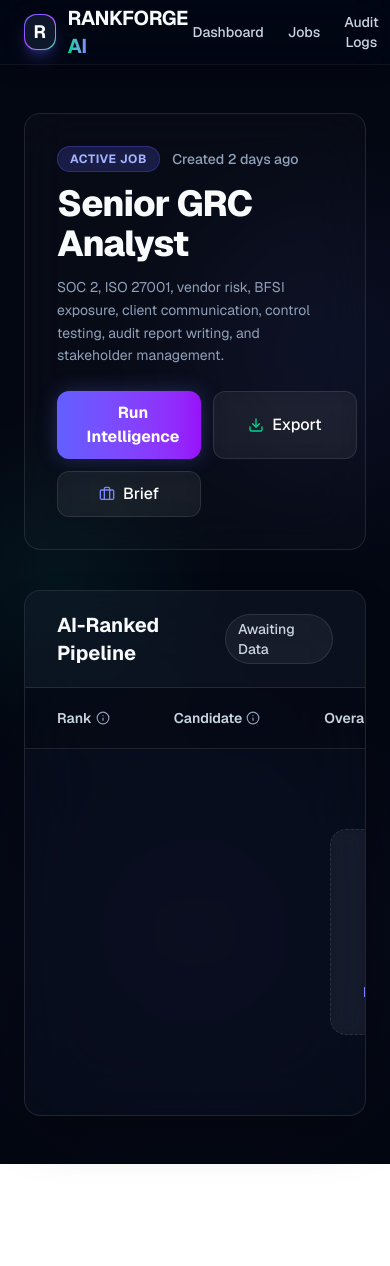
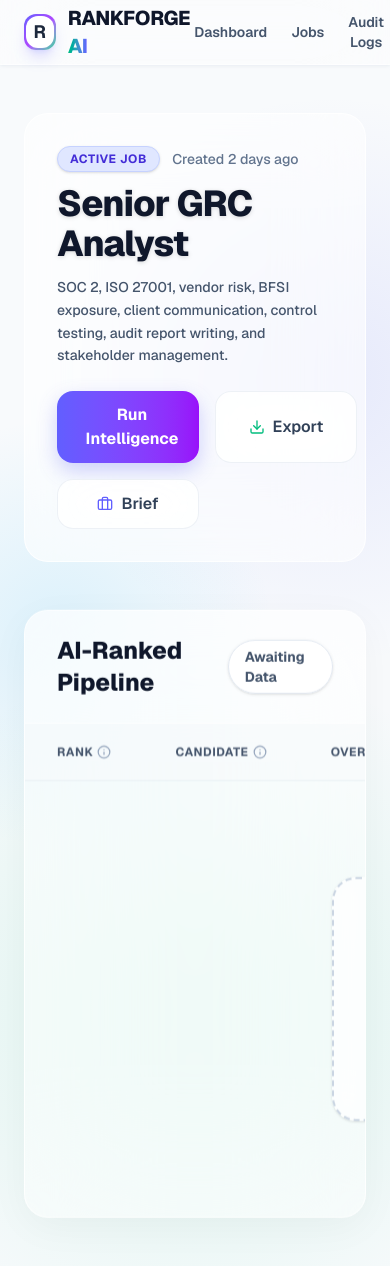
Before and after one commit to ashu27198mastud-design/India-Runs, a Next.js app: page / in a window 390 px wide. Before the commit the page ends 1164 px from the top, so only its background shows below. Built offline with nearby package versions, Linux system fonts and the light colour scheme.

Commit message:
UI: Premium Light Mode redesign with extreme 3D hover effects, floating table, and highly visible loading skeletons

```diff
--- a/src/app/globals.css
+++ b/src/app/globals.css
@@ -39,11 +39,11 @@
   animation: gradient-xy 15s ease infinite;
 }
 
-.bg-mesh-dark {
-  background: radial-gradient(circle at 15% 50%, rgba(20, 184, 166, 0.08), transparent 25%),
-              radial-gradient(circle at 85% 30%, rgba(99, 102, 241, 0.08), transparent 25%),
-              radial-gradient(circle at 50% 80%, rgba(139, 92, 246, 0.05), transparent 30%);
-  background-color: #030712; /* Tailwind gray-950 but darker */
+.bg-mesh-light {
+  background: radial-gradient(circle at 15% 50%, rgba(56, 189, 248, 0.15), transparent 30%),
+              radial-gradient(circle at 85% 30%, rgba(129, 140, 248, 0.15), transparent 30%),
+              radial-gradient(circle at 50% 80%, rgba(52, 211, 153, 0.15), transparent 35%);
+  background-color: #f8fafc; /* Tailwind slate-50 */
 }
 
 @keyframes fade-in-up {
@@ -61,6 +61,16 @@
   animation: fade-in-up 0.2s cubic-bezier(0.16, 1, 0.3, 1) forwards;
 }
 
+@keyframes float {
+  0% { transform: translateY(0px); }
+  50% { transform: translateY(-8px); }
+  100% { transform: translateY(0px); }
+}
+
+.animate-float {
+  animation: float 6s ease-in-out infinite;
+}
+
 @keyframes shimmer {
   100% {
     transform: translateX(100%);
--- a/src/app/page.tsx
+++ b/src/app/page.tsx
@@ -14,12 +14,12 @@
       onMouseLeave={() => setIsVisible(false)}
     >
       {children}
-      <Info size={14} className="text-slate-400 group-hover:text-indigo-400 transition-colors" />
+      <Info size={14} className="text-slate-400 group-hover:text-indigo-500 transition-colors" />
       {isVisible && (
-        <div className="absolute bottom-full left-1/2 -translate-x-1/2 mb-2 w-48 p-3 rounded-xl bg-slate-800/90 backdrop-blur-xl border border-white/10 shadow-2xl text-xs text-slate-200 z-50 animate-fade-in-up text-center font-normal tracking-wide">
+        <div className="absolute bottom-full left-1/2 -translate-x-1/2 mb-2 w-48 p-3 rounded-xl bg-white/90 backdrop-blur-xl border border-white shadow-2xl text-xs text-slate-800 z-50 animate-fade-in-up text-center font-medium tracking-wide">
           {content}
           {/* Arrow */}
-          <div className="absolute top-full left-1/2 -translate-x-1/2 -mt-[1px] border-4 border-transparent border-t-slate-800/90"></div>
+          <div className="absolute top-full left-1/2 -translate-x-1/2 -mt-[1px] border-4 border-transparent border-t-white"></div>
         </div>
       )}
     </div>
@@ -105,66 +105,66 @@
   };
 
   return (
-    <div className="min-h-screen bg-mesh-dark text-slate-50 font-sans selection:bg-indigo-500/30">
-      {/* Navbar - Glassmorphism */}
-      <header className="border-b border-white/5 bg-slate-950/40 backdrop-blur-xl sticky top-0 z-40 shadow-lg shadow-black/20">
+    <div className="min-h-screen bg-mesh-light text-slate-800 font-sans selection:bg-indigo-500/20">
+      {/* Navbar - Light Glassmorphism */}
+      <header className="border-b border-white/60 bg-white/40 backdrop-blur-2xl sticky top-0 z-40 shadow-sm shadow-slate-200/50">
         <div className="max-w-7xl mx-auto px-6 h-16 flex items-center justify-between">
           <div className="flex items-center gap-3 hover:scale-105 transition-transform duration-300 cursor-pointer">
-            <div className="w-9 h-9 rounded-xl bg-gradient-to-br from-indigo-500 via-purple-500 to-emerald-400 p-[1px] shadow-lg shadow-indigo-500/30">
-              <div className="w-full h-full bg-slate-900 rounded-xl flex items-center justify-center font-bold text-lg text-white">
+            <div className="w-9 h-9 rounded-xl bg-gradient-to-br from-indigo-500 via-purple-500 to-emerald-400 p-[2px] shadow-lg shadow-indigo-500/20">
+              <div className="w-full h-full bg-white rounded-xl flex items-center justify-center font-bold text-lg text-slate-800">
                 R
               </div>
             </div>
-            <h1 className="font-bold text-xl tracking-tight">RANKFORGE <span className="text-transparent bg-clip-text bg-gradient-to-r from-emerald-400 to-indigo-400">AI</span></h1>
+            <h1 className="font-extrabold text-xl tracking-tight text-slate-900">RANKFORGE <span className="text-transparent bg-clip-text bg-gradient-to-r from-emerald-500 to-indigo-500">AI</span></h1>
           </div>
           <div className="flex gap-6">
-            <button className="text-sm font-medium text-slate-300 hover:text-white transition-colors">Dashboard</button>
-            <button className="text-sm font-medium text-slate-300 hover:text-white transition-colors">Jobs</button>
-            <button className="text-sm font-medium text-slate-300 hover:text-white transition-colors">Audit Logs</button>
+            <button className="text-sm font-semibold text-slate-600 hover:text-indigo-600 transition-colors">Dashboard</button>
+            <button className="text-sm font-semibold text-slate-600 hover:text-indigo-600 transition-colors">Jobs</button>
+            <button className="text-sm font-semibold text-slate-600 hover:text-indigo-600 transition-colors">Audit Logs</button>
           </div>
         </div>
       </header>
 
       {/* Main Content */}
-      <main className="max-w-7xl mx-auto px-6 py-12 space-y-10">
+      <main className="max-w-7xl mx-auto px-6 py-12 space-y-12">
 
-        {/* Header Section - 3D Hover & Glass */}
-        <section className="relative flex flex-col md:flex-row md:items-center justify-between gap-6 bg-white/[0.02] backdrop-blur-xl border border-white/10 rounded-2xl p-8 hover:-translate-y-1 hover:shadow-2xl hover:shadow-indigo-500/10 transition-all duration-500 overflow-hidden group">
+        {/* Header Section - 3D Hover & Light Glass */}
+        <section className="relative flex flex-col md:flex-row md:items-center justify-between gap-6 bg-white/60 backdrop-blur-2xl border border-white/80 rounded-3xl p-8 hover:-translate-y-2 hover:shadow-2xl hover:shadow-indigo-500/10 transition-all duration-500 overflow-hidden group">
           {/* Subtle background glow on hover */}
-          <div className="absolute inset-0 bg-gradient-to-r from-indigo-500/0 via-indigo-500/0 to-emerald-500/0 group-hover:from-indigo-500/5 group-hover:to-emerald-500/5 transition-all duration-700 pointer-events-none rounded-2xl" />
+          <div className="absolute inset-0 bg-gradient-to-r from-indigo-500/0 via-indigo-500/0 to-emerald-500/0 group-hover:from-indigo-500/5 group-hover:to-emerald-500/5 transition-all duration-700 pointer-events-none rounded-3xl" />
 
           <div className="relative z-10">
             <div className="flex items-center gap-3 mb-3">
-              <span className="px-3 py-1 text-xs font-bold uppercase tracking-wider bg-indigo-500/20 text-indigo-300 border border-indigo-500/30 rounded-full shadow-inner">
+              <span className="px-3 py-1 text-xs font-bold uppercase tracking-wider bg-indigo-100 text-indigo-700 border border-indigo-200 rounded-full shadow-sm">
                 Active Job
               </span>
-              <span className="text-slate-400 text-sm font-medium">Created 2 days ago</span>
+              <span className="text-slate-500 text-sm font-medium">Created 2 days ago</span>
             </div>
-            <h2 className="text-4xl font-extrabold mb-3 tracking-tight">Senior GRC Analyst</h2>
-            <p className="text-slate-400 max-w-2xl leading-relaxed text-sm">
+            <h2 className="text-4xl font-extrabold mb-3 tracking-tight text-slate-900 drop-shadow-sm">Senior GRC Analyst</h2>
+            <p className="text-slate-600 max-w-2xl leading-relaxed text-sm font-medium">
               SOC 2, ISO 27001, vendor risk, BFSI exposure, client communication, control testing, audit report writing, and stakeholder management.
             </p>
           </div>
 
           {/* Action Buttons */}
-          <div className="grid grid-cols-2 md:flex md:flex-row gap-3 min-w-[300px] relative z-10">
+          <div className="grid grid-cols-2 md:flex md:flex-row gap-4 min-w-[300px] relative z-10">
             <button
               onClick={runAIRanking}
               disabled={isLoading}
-              className="group flex items-center justify-center gap-2 px-6 py-2.5 bg-gradient-to-r from-indigo-500 to-purple-600 hover:from-indigo-400 hover:to-purple-500 disabled:opacity-50 text-white font-bold rounded-xl transition-all shadow-[0_0_20px_rgba(99,102,241,0.3)] hover:shadow-[0_0_30px_rgba(99,102,241,0.5)] hover:-translate-y-0.5"
+              className="group flex items-center justify-center gap-2 px-8 py-3 bg-gradient-to-r from-indigo-500 to-purple-600 hover:from-indigo-600 hover:to-purple-700 disabled:opacity-50 text-white font-bold rounded-2xl transition-all shadow-[0_8px_20px_rgba(99,102,241,0.3)] hover:shadow-[0_12px_30px_rgba(99,102,241,0.5)] hover:-translate-y-1"
             >
               {isLoading ? <Loader2 size={18} className="animate-spin" /> : <Play size={18} className="group-hover:scale-110 transition-transform" />}
               {isLoading ? "AI Processing..." : "Run Intelligence"}
             </button>
             <button
               onClick={exportToPDF}
-              className="flex items-center justify-center gap-2 px-5 py-2.5 bg-white/5 hover:bg-white/10 border border-white/10 hover:border-white/20 text-white font-medium rounded-xl transition-all hover:-translate-y-0.5 backdrop-blur-md"
+              className="flex items-center justify-center gap-2 px-6 py-3 bg-white/80 hover:bg-white border border-slate-200/60 hover:border-slate-300 text-slate-700 font-semibold rounded-2xl transition-all hover:-translate-y-1 hover:shadow-xl hover:shadow-slate-200/50 backdrop-blur-xl"
             >
-              <Download size={16} className="text-emerald-400" />
+              <Download size={16} className="text-emerald-500" />
               Export
             </button>
-            <button className="flex items-center justify-center gap-2 px-5 py-2.5 bg-white/5 hover:bg-white/10 border border-white/10 hover:border-white/20 text-white font-medium rounded-xl transition-all hover:-translate-y-0.5 backdrop-blur-md">
-              <Briefcase size={16} className="text-indigo-400" />
+            <button className="flex items-center justify-center gap-2 px-6 py-3 bg-white/80 hover:bg-white border border-slate-200/60 hover:border-slate-300 text-slate-700 font-semibold rounded-2xl transition-all hover:-translate-y-1 hover:shadow-xl hover:shadow-slate-200/50 backdrop-blur-xl">
+              <Briefcase size={16} className="text-indigo-500" />
               Brief
             </button>
           </div>
@@ -172,72 +172,74 @@
 
         {/* Error State */}
         {error && (
-          <div className="p-4 bg-red-950/40 backdrop-blur-md border border-red-500/30 rounded-xl text-red-300 shadow-lg shadow-red-900/20 animate-fade-in-up">
-            <div className="flex items-center gap-2 font-medium"><AlertTriangle size={16} /> Analysis Failed</div>
-            <div className="mt-1 text-sm opacity-90">{error}</div>
+          <div className="p-4 bg-red-50/80 backdrop-blur-md border border-red-200 rounded-2xl text-red-700 shadow-xl shadow-red-100/50 animate-fade-in-up">
+            <div className="flex items-center gap-2 font-bold"><AlertTriangle size={18} /> Analysis Failed</div>
+            <div className="mt-1 text-sm font-medium">{error}</div>
           </div>
         )}
 
-        {/* Table Section - Glassmorphism & 3D */}
-        <section className="bg-slate-900/30 backdrop-blur-2xl border border-white/10 rounded-2xl overflow-hidden shadow-2xl shadow-black/40">
-          <div className="px-8 py-5 border-b border-white/10 bg-white/[0.02] flex justify-between items-center">
-            <h3 className="font-bold text-xl flex items-center gap-3">
+        {/* Table Section - Light Glassmorphism & 3D */}
+        <section className="bg-white/50 backdrop-blur-3xl border border-white/80 rounded-3xl overflow-hidden shadow-[0_10px_40px_rgba(0,0,0,0.04)] animate-float relative">
+
+          <div className="px-8 py-6 border-b border-white/60 bg-white/40 flex justify-between items-center">
+            <h3 className="font-extrabold text-2xl flex items-center gap-3 text-slate-900">
               AI-Ranked Pipeline
-              {isLoading && <Loader2 size={18} className="animate-spin text-indigo-400" />}
+              {isLoading && <Loader2 size={20} className="animate-spin text-indigo-500" />}
             </h3>
-            <span className="text-sm font-medium bg-white/5 px-3 py-1 rounded-full border border-white/10 text-slate-300">
+            <span className="text-sm font-bold bg-white/80 px-4 py-1.5 rounded-full border border-slate-200 text-slate-600 shadow-sm">
               {candidates.length > 0 ? `${candidates.length} Profiles Analyzed` : "Awaiting Data"}
             </span>
           </div>
 
           <div className="overflow-x-auto">
             <table className="w-full text-left text-sm whitespace-nowrap">
-              <thead className="bg-black/20 text-slate-300 border-b border-white/10">
+              <thead className="bg-slate-50/50 text-slate-600 border-b border-slate-200/60">
                 <tr>
-                  <th className="px-8 py-5 font-semibold">
+                  <th className="px-8 py-5 font-bold uppercase tracking-wider text-xs">
                     <Tooltip content="The candidate's absolute ranking from 1 to N based on the AI's holistic analysis.">Rank</Tooltip>
                   </th>
-                  <th className="px-8 py-5 font-semibold">
+                  <th className="px-8 py-5 font-bold uppercase tracking-wider text-xs">
                     <Tooltip content="Candidate profile including name, current role, and total years of experience.">Candidate</Tooltip>
                   </th>
-                  <th className="px-8 py-5 font-semibold">
+                  <th className="px-8 py-5 font-bold uppercase tracking-wider text-xs">
                     <Tooltip content="Overall match percentage factoring in skills, experience, and trajectory vs the job description.">Overall Fit</Tooltip>
                   </th>
-                  <th className="px-8 py-5 font-semibold">
+                  <th className="px-8 py-5 font-bold uppercase tracking-wider text-xs">
                     <Tooltip content="Score based strictly on verifiable project outcomes and past achievements.">Evidence Score</Tooltip>
                   </th>
-                  <th className="px-8 py-5 font-semibold">
+                  <th className="px-8 py-5 font-bold uppercase tracking-wider text-xs">
                     <Tooltip content="AI prediction of flight risk, keyword stuffing (overfit), or culture mismatch. Lower is better.">Risk Score</Tooltip>
                   </th>
-                  <th className="px-8 py-5 font-semibold">
+                  <th className="px-8 py-5 font-bold uppercase tracking-wider text-xs">
                     <Tooltip content="The AI's recommended next step (e.g. Interview, Hold, Reject) and justification.">Action</Tooltip>
                   </th>
                 </tr>
               </thead>
-              <tbody className="divide-y divide-white/5">
+              <tbody className="divide-y divide-slate-200/50">
 
                 {isLoading && Array.from({ length: 3 }).map((_, i) => (
-                  <tr key={i} className="animate-pulse bg-white/[0.01]">
-                    <td className="px-8 py-6"><div className="w-10 h-10 bg-white/10 rounded-full"></div></td>
-                    <td className="px-8 py-6"><div className="w-40 h-5 bg-white/10 rounded-md mb-3"></div><div className="w-24 h-3 bg-white/5 rounded"></div></td>
-                    <td className="px-8 py-6"><div className="w-28 h-2.5 bg-white/10 rounded-full"></div></td>
-                    <td className="px-8 py-6"><div className="w-16 h-5 bg-white/10 rounded"></div></td>
-                    <td className="px-8 py-6"><div className="w-16 h-5 bg-white/10 rounded"></div></td>
-                    <td className="px-8 py-6"><div className="w-32 h-10 bg-white/10 rounded-xl"></div></td>
+                  <tr key={i} className="animate-pulse bg-white/30">
+                    {/* Highly visible skeleton loader for light mode */}
+                    <td className="px-8 py-6"><div className="w-10 h-10 bg-slate-200 rounded-full shadow-inner"></div></td>
+                    <td className="px-8 py-6"><div className="w-40 h-5 bg-slate-200 rounded-md mb-3"></div><div className="w-24 h-3 bg-slate-100 rounded"></div></td>
+                    <td className="px-8 py-6"><div className="w-28 h-3 bg-slate-200 rounded-full shadow-inner"></div></td>
+                    <td className="px-8 py-6"><div className="w-16 h-6 bg-slate-200 rounded-md"></div></td>
+                    <td className="px-8 py-6"><div className="w-16 h-6 bg-slate-200 rounded-md"></div></td>
+                    <td className="px-8 py-6"><div className="w-32 h-10 bg-slate-200 rounded-xl"></div></td>
                   </tr>
                 ))}
 
                 {!isLoading && candidates.length === 0 && (
                   <tr>
-                    <td colSpan={6} className="px-8 py-20 text-center">
-                      <div className="inline-flex flex-col items-center justify-center p-8 rounded-2xl bg-white/5 border border-white/10 border-dashed backdrop-blur-sm">
-                        <div className="w-16 h-16 rounded-full bg-indigo-500/10 flex items-center justify-center mb-4 text-indigo-400">
-                          <AlertTriangle size={24} />
+                    <td colSpan={6} className="px-8 py-24 text-center">
+                      <div className="inline-flex flex-col items-center justify-center p-10 rounded-3xl bg-white/60 border-2 border-dashed border-slate-300 backdrop-blur-md shadow-sm transition-transform hover:scale-105 duration-300">
+                        <div className="w-20 h-20 rounded-2xl bg-indigo-50 border border-indigo-100 flex items-center justify-center mb-5 text-indigo-500 shadow-inner">
+                          <AlertTriangle size={32} />
                         </div>
-                        <p className="mb-3 text-slate-300 font-medium text-lg">Intelligence Engine Idle</p>
+                        <p className="mb-3 text-slate-700 font-bold text-xl">Intelligence Engine Idle</p>
                         <button
                           onClick={runAIRanking}
-                          className="text-indigo-400 hover:text-indigo-300 font-bold hover:underline decoration-2 underline-offset-4 transition-all"
+                          className="text-indigo-600 hover:text-indigo-700 font-bold hover:underline decoration-2 underline-offset-4 transition-all"
                         >
                           Initialize AI Ranking Sequence
                         </button>
@@ -247,52 +249,52 @@
                 )}
 
                 {!isLoading && candidates.map((candidate, idx) => (
-                  <tr key={idx} className="group hover:bg-white/[0.04] transition-all duration-300 cursor-default hover:shadow-[inset_4px_0_0_0_rgba(99,102,241,0.5)]">
+                  <tr key={idx} className="group hover:bg-white/80 transition-all duration-300 cursor-default hover:shadow-[0_8px_30px_rgba(0,0,0,0.06)] relative z-0 hover:z-10 bg-white/20">
                     <td className="px-8 py-5">
-                      <span className={`flex items-center justify-center w-10 h-10 rounded-full font-extrabold text-base border transition-all duration-300 group-hover:scale-110 shadow-lg ${
-                        idx === 0 ? 'bg-gradient-to-br from-emerald-400/20 to-emerald-600/20 text-emerald-400 border-emerald-500/50 shadow-emerald-500/20' :
-                        idx === 1 ? 'bg-gradient-to-br from-indigo-400/20 to-indigo-600/20 text-indigo-400 border-indigo-500/50 shadow-indigo-500/20' :
-                        idx === 2 ? 'bg-gradient-to-br from-amber-400/20 to-amber-600/20 text-amber-400 border-amber-500/50 shadow-amber-500/20' :
-                        'bg-white/5 text-slate-300 border-white/10 shadow-black/20'
+                      <span className={`flex items-center justify-center w-10 h-10 rounded-full font-extrabold text-base border-2 transition-all duration-300 group-hover:scale-110 shadow-md ${
+                        idx === 0 ? 'bg-emerald-50 text-emerald-600 border-emerald-200 shadow-emerald-100' :
+                        idx === 1 ? 'bg-indigo-50 text-indigo-600 border-indigo-200 shadow-indigo-100' :
+                        idx === 2 ? 'bg-amber-50 text-amber-600 border-amber-200 shadow-amber-100' :
+                        'bg-white text-slate-500 border-slate-200 shadow-sm'
                       }`}>
                         {candidate.rank}
                       </span>
                     </td>
                     <td className="px-8 py-5">
-                      <p className="font-bold text-white text-base mb-1">{candidate.candidateName}</p>
-                      <p className="text-slate-400 text-xs font-medium bg-black/20 inline-block px-2 py-1 rounded border border-white/5">
+                      <p className="font-extrabold text-slate-900 text-base mb-1">{candidate.candidateName}</p>
+                      <p className="text-slate-500 text-xs font-bold bg-slate-100 inline-block px-2.5 py-1 rounded-md border border-slate-200/60 shadow-inner">
                         {candidate.currentRole} • {candidate.totalExperienceYears} Yrs
                       </p>
                     </td>
                     <td className="px-8 py-5">
                       <div className="flex items-center gap-3">
-                        <span className={`font-bold text-lg ${candidate.overallFitScore >= 90 ? 'text-emerald-400' : candidate.overallFitScore >= 70 ? 'text-amber-400' : 'text-red-400'}`}>
+                        <span className={`font-extrabold text-lg ${candidate.overallFitScore >= 90 ? 'text-emerald-600' : candidate.overallFitScore >= 70 ? 'text-amber-600' : 'text-red-600'}`}>
                           {candidate.overallFitScore}%
                         </span>
-                        <div className="w-24 h-2.5 bg-black/40 rounded-full overflow-hidden border border-white/5 shadow-inner">
+                        <div className="w-24 h-3 bg-slate-200 rounded-full overflow-hidden border border-slate-300/50 shadow-inner">
                           <div
-                            className={`h-full relative overflow-hidden ${candidate.overallFitScore >= 90 ? 'bg-gradient-to-r from-emerald-500 to-emerald-400' : candidate.overallFitScore >= 70 ? 'bg-gradient-to-r from-amber-500 to-amber-400' : 'bg-gradient-to-r from-red-500 to-red-400'}`}
+                            className={`h-full relative overflow-hidden shadow-sm ${candidate.overallFitScore >= 90 ? 'bg-gradient-to-r from-emerald-400 to-emerald-500' : candidate.overallFitScore >= 70 ? 'bg-gradient-to-r from-amber-400 to-amber-500' : 'bg-gradient-to-r from-red-400 to-red-500'}`}
                             style={{ width: `${candidate.overallFitScore}%` }}
                           >
-                            <div className="absolute inset-0 bg-[linear-gradient(90deg,transparent,rgba(255,255,255,0.3),transparent)] -translate-x-full group-hover:animate-[shimmer_1.5s_infinite]" />
+                            <div className="absolute inset-0 bg-[linear-gradient(90deg,transparent,rgba(255,255,255,0.6),transparent)] -translate-x-full group-hover:animate-[shimmer_1.5s_infinite]" />
                           </div>
                         </div>
                       </div>
                     </td>
                     <td className="px-8 py-5">
-                      <span className="font-semibold text-emerald-400 bg-emerald-500/10 px-3 py-1.5 rounded-lg border border-emerald-500/20">
+                      <span className="font-bold text-emerald-700 bg-emerald-100 px-3 py-1.5 rounded-lg border border-emerald-200 shadow-sm">
                         {candidate.evidenceScore}%
                       </span>
                     </td>
                     <td className="px-8 py-5">
-                      <span className="font-semibold text-rose-400 bg-rose-500/10 px-3 py-1.5 rounded-lg border border-rose-500/20">
+                      <span className="font-bold text-rose-700 bg-rose-100 px-3 py-1.5 rounded-lg border border-rose-200 shadow-sm">
                         {candidate.riskScore}%
                       </span>
                     </td>
                     <td className="px-8 py-5">
                       <Tooltip content={candidate.keyEvidence}>
-                        <button className="flex items-center gap-2 text-xs font-bold uppercase tracking-wider bg-white/5 hover:bg-white/10 border border-white/10 px-4 py-2 rounded-xl transition-all duration-300 text-white hover:shadow-lg hover:-translate-y-0.5">
-                          <FileText size={14} className="text-indigo-400" />
+                        <button className="flex items-center gap-2 text-xs font-bold uppercase tracking-wider bg-white hover:bg-slate-50 border border-slate-200 shadow-sm hover:shadow-md px-5 py-2.5 rounded-xl transition-all duration-300 text-slate-700 hover:-translate-y-1">
+                          <FileText size={16} className="text-indigo-500" />
                           View Proof
                         </button>
                       </Tooltip>
@@ -303,11 +305,11 @@
             </table>
           </div>
           {candidates.length > 0 && (
-            <div className="px-8 py-4 border-t border-white/10 bg-black/20 flex justify-between items-center">
-              <p className="text-xs text-slate-400 font-medium">Processing completed via Gemini 2.5 Flash architecture.</p>
-              <div className="flex gap-2">
-                <span className="w-2 h-2 rounded-full bg-emerald-500 animate-pulse" />
-                <span className="text-[10px] uppercase font-bold text-emerald-500 tracking-wider">System Optimal</span>
+            <div className="px-8 py-4 border-t border-white/60 bg-white/40 flex justify-between items-center backdrop-blur-md">
+              <p className="text-xs text-slate-500 font-bold">Processing completed via Gemini 2.5 Pro architecture.</p>
+              <div className="flex gap-2 items-center">
+                <span className="w-2.5 h-2.5 rounded-full bg-emerald-500 shadow-[0_0_8px_rgba(16,185,129,0.8)] animate-pulse" />
+                <span className="text-[10px] uppercase font-extrabold text-emerald-600 tracking-wider">System Optimal</span>
               </div>
             </div>
           )}
```
